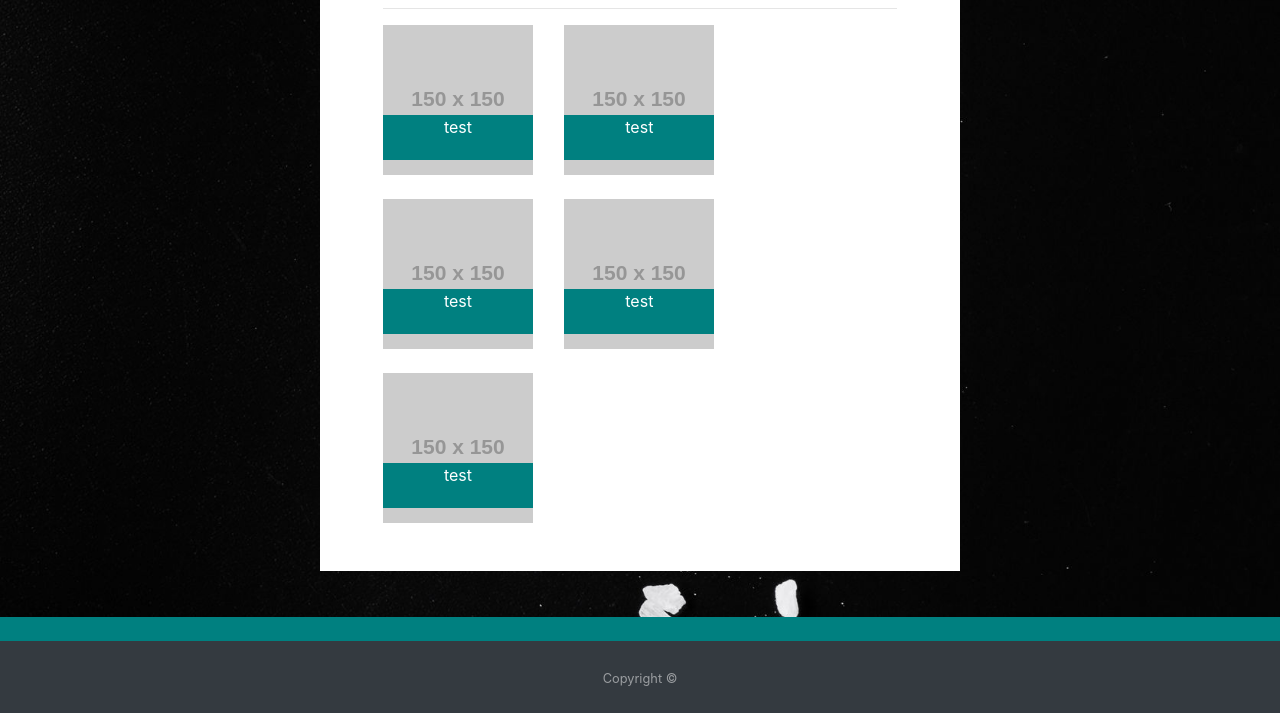
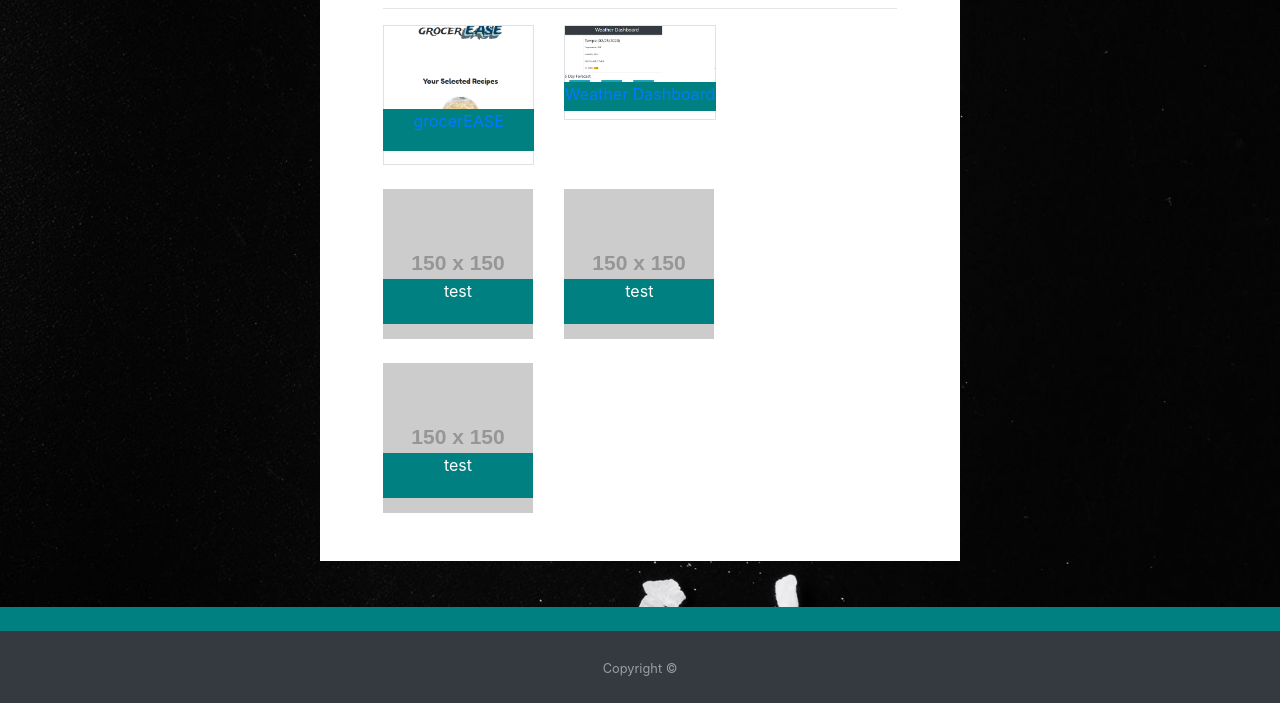
Before and after one commit to daneburns/porfolio_website, a plain HTML site: page portfolio.html in a window 1280 px wide. Shown: the part 238-951 px from the top of the page. Drawn offline with nearby package versions, Linux system fonts and the light colour scheme; placeholder pictures from the web are drawn by us.

Commit message:
some pics

```diff
--- a/portfolio.html
+++ b/portfolio.html
@@ -46,21 +46,21 @@
                     <div class="row">
                         <div class='col-4'>
                             <div class="holder">
-                                <img src='https://placehold.it/150/150' class='img-fluid'>
+                                <img src='./assets/grocerease.png' class='img-fluid border'>
                                 <div class='caption'>
-                                    <p>test</p>
+                                    <a href='https://lorddominic.github.io/grocerEASE/'>grocerEASE</a>
                                 </div>
                             </div>
                         </div>
                         <div class='col-4'>
                             <div class="holder">
-                                <img src='https://placehold.it/150/150' class='img-fluid'>
+                                <img src='./assets/weatherdash.png' class='img-fluid border'>
                                 <div class='caption'>
-                                    <p>test</p>
+                                    <a href='https://github.com/daneburns/weather_dashboard'>Weather Dashboard</a>
                                 </div>
                             </div>
                         </div>
-                        <div class='col-4'>
+                        <div class='col-4 mt-4'>
                             <div class="holder">
                                 </div>
                             </div>
@@ -118,6 +118,9 @@
         </footer>
     </div>
 </body>
+<script src="https://code.jquery.com/jquery-3.4.1.slim.min.js" integrity="sha384-J6qa4849blE2+poT4WnyKhv5vZF5SrPo0iEjwBvKU7imGFAV0wwj1yYfoRSJoZ+n" crossorigin="anonymous"></script>
+<script src="https://cdn.jsdelivr.net/npm/popper.js@1.16.0/dist/umd/popper.min.js" integrity="sha384-Q6E9RHvbIyZFJoft+2mJbHaEWldlvI9IOYy5n3zV9zzTtmI3UksdQRVvoxMfooAo" crossorigin="anonymous"></script>
+<script src="https://stackpath.bootstrapcdn.com/bootstrap/4.4.1/js/bootstrap.min.js" integrity="sha384-wfSDF2E50Y2D1uUdj0O3uMBJnjuUD4Ih7YwaYd1iqfktj0Uod8GCExl3Og8ifwB6" crossorigin="anonymous"></script>
 
 
 </html>
```
Also changed, not shown: contact.html (+3 -1 lines), index.html (+3 -0 lines), assets/grocerease.png (added), assets/weatherdash.png (added), style.css (line endings or trailing spaces).
